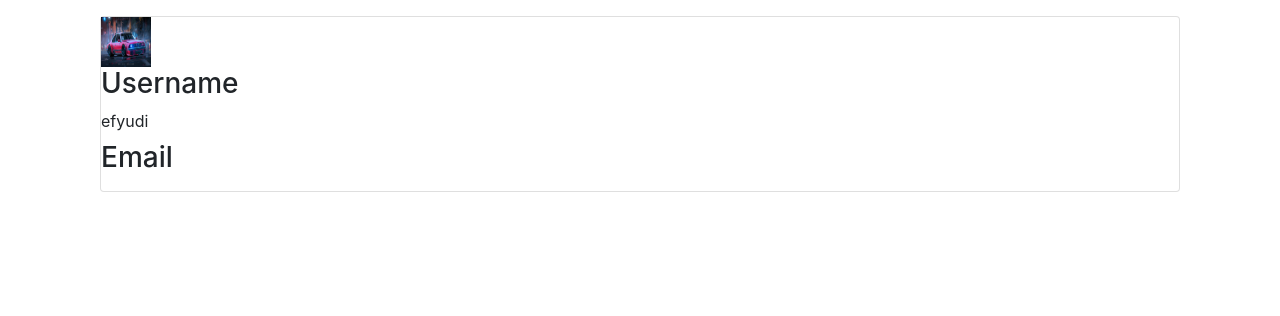
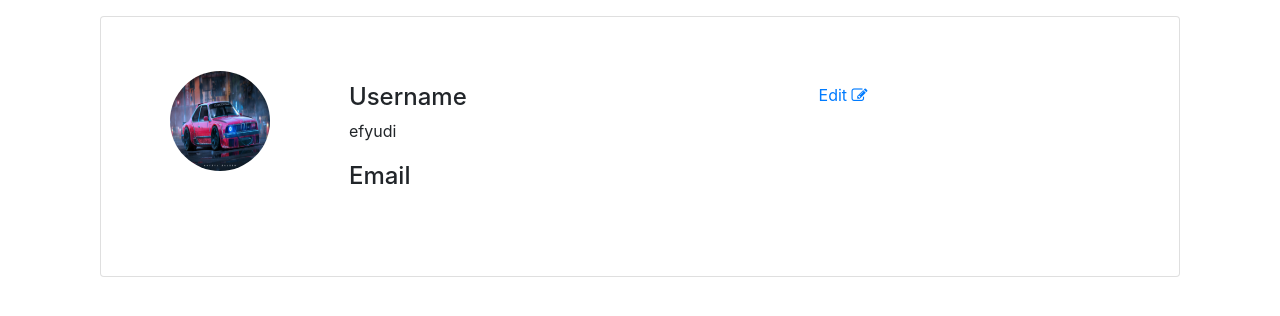
Before and after one commit to efyudi/blogapplication, a Django app: page /user/profile/1 in a window 1280 px wide. Shown: the part 70-386 px from the top of the page. Run offline with Django 3.2, Linux system fonts and the light colour scheme; a user stored in the database is signed in; data comes from the database, SQL or seed files in the repository; both versions use the stored data as it was after the commit; some libraries are stand-ins or nearby versions.

Commit message:
Profile Added, Profile Updation Added

```diff
--- a/blog/templates/blog/base.html
+++ b/blog/templates/blog/base.html
@@ -10,17 +10,18 @@
 
     <link rel="stylesheet" href="https://maxcdn.bootstrapcdn.com/bootstrap/4.0.0/css/bootstrap.min.css" integrity="sha384-Gn5384xqQ1aoWXA+058RXPxPg6fy4IWvTNh0E263XmFcJlSAwiGgFAW/dAiS6JXm" crossorigin="anonymous">
 
-
 </head>
 <body>
 
     <nav class="navbar">
         <div class="container navbar_bg">
-            <h2 class="navbar_heading pt-2">BlogAway</h2>
+            <a class="home_link" href="{% url 'blog_home' %}"><h2 class="navbar_heading pt-2">BlogAway</h2></a>
             <div class="nav_btns">
                 {% if user.is_authenticated %}
                     <a class='btn profile_btn' href="{% url 'user_profile' user.pk %}">Profile</a>
                     <a class='btn logout_btn' href="{% url 'user_logout' %}">Logout</a>
+                {% else %}
+                    <a class='btn logout_btn' href="{% url 'user_login' %}">Login</a>
                 {% endif %}
             </div>
 
@@ -39,6 +40,7 @@
     </div>
 
     <script src="https://ajax.googleapis.com/ajax/libs/jquery/3.5.1/jquery.min.js"></script>
+    <script src='https://kit.fontawesome.com/a076d05399.js' crossorigin='anonymous'></script>
     {% block javascript %}
     {% endblock %}
     <link rel='stylesheet' type='text/css' media='screen' href='{% static "main.css" %}'>
--- a/static/main.css
+++ b/static/main.css
@@ -2,8 +2,13 @@
     background-color: rgb(38, 203, 212);
 }
 
+.home_link{
+    text-decoration: none;
+}
+
 .navbar_heading{
     color: white;
+    text-decoration: none;
 }
 
 .nav_btns{
@@ -36,8 +41,23 @@
     padding: 5%;
 }
 
+.user_image {
+    float: left;
+    border-radius: 50%;
+}
 
+.main_content{
+    width: 100%;
+    padding-left: 20%;
+}
 
+.profile_heading{
+    margin-top: 2%;
+}
+
+.edit_btn{
+    float: right;
+}
 /*ON HOVER*/
 
 .login_link:hover, .register_link:hover{
--- a/users/apps.py
+++ b/users/apps.py
@@ -4,3 +4,6 @@ from django.apps import AppConfig
 class UsersConfig(AppConfig):
     default_auto_field = 'django.db.models.BigAutoField'
     name = 'users'
+
+    def ready(self):
+        import users.signals
--- a/users/forms.py
+++ b/users/forms.py
@@ -1,6 +1,8 @@
 from django import forms
 from django.contrib.auth.forms import UserCreationForm
-from django.contrib.auth.forms import User
+from django.contrib.auth.models import User
+
+from .models import Profile
 
 
 class CustomUserRegisterForm(UserCreationForm):
--- a/users/templates/users/base.html
+++ b/users/templates/users/base.html
@@ -8,6 +8,7 @@
     <meta name='viewport' content='width=device-width, initial-scale=1'>
 
     <link rel="stylesheet" href="https://maxcdn.bootstrapcdn.com/bootstrap/4.0.0/css/bootstrap.min.css" integrity="sha384-Gn5384xqQ1aoWXA+058RXPxPg6fy4IWvTNh0E263XmFcJlSAwiGgFAW/dAiS6JXm" crossorigin="anonymous">
+    <link rel="stylesheet" href="https://cdnjs.cloudflare.com/ajax/libs/font-awesome/4.7.0/css/font-awesome.min.css">
     <link rel='stylesheet' type='text/css' media='screen' href='{% static "main.css" %}'>
 
 </head>
@@ -15,11 +16,13 @@
 
     <nav class="navbar">
         <div class="container navbar_bg">
-            <h2 class="navbar_heading pt-2">BlogAway</h2>
+            <a class="home_link" href="{% url 'blog_home' %}"><h2 class="navbar_heading pt-2">BlogAway</h2></a>
             <div class="nav_btns">
                 {% if user.is_authenticated %}
                     <a class='btn profile_btn' href="#">Profile</a>
                     <a class='btn logout_btn' href="{% url 'user_logout' %}">Logout</a>
+                {% else %}
+                    <a class='btn logout_btn' href="{% url 'user_login' %}">Login</a>
                 {% endif %}
             </div>
 
--- a/users/templates/users/profile.html
+++ b/users/templates/users/profile.html
@@ -3,11 +3,20 @@
 {% block content %}
     <div class="container">
         <div class="card">
-            <img class="user_image" src="{{ user.profile.profile_pic.url }}" width="50" height="50">
-            <h3 class="profile_heading">Username</h3>
-            <label>{{ user.username }}</label>
-            <h3 class="profile_heading">Email</h3>
-            <label>{{ user.email }}</label>
+            <div class="card_content">
+                <div class="col-xl-3">
+                    <img class="user_image" src="{{ user.profile.profile_pic.url }}" width="100" height="100">
+                </div>
+                <div class="col-xl-9 main_content">
+                    <a class="edit_btn" href="{% url 'update_profile' user.id %}">Edit <i class="fa fa-edit"></i></a>
+
+                    <h4 class="profile_heading">Username</h4>
+                    <label>{{ user.username }}</label>
+
+                    <h4 class="profile_heading">Email</h4>
+                    <label>{{ user.email }}</label>
+                </div>
+            </div>
         </div>
     </div>
 {% endblock %}
--- a/users/templates/users/user_register.html
+++ b/users/templates/users/user_register.html
@@ -12,7 +12,7 @@
             {{ form|crispy }}
         </fieldset>
         <fieldset class="form_btns mt-4">
-            <button class="btn register_btn" type="submit">Register</button>
+            <button class="btn register_btn" type="submit">Next</button>
             <label class="user_guide">Already registered? <a class="login_link" href="{% url 'user_login' %}">Login</a></label>
         </fieldset>
     </form>
--- a/users/urls.py
+++ b/users/urls.py
@@ -1,11 +1,13 @@
 from django.urls import path
 from django.contrib.auth import views as auth_views
 
-from .views import UserRegister, ProfileDetailView
+from .views import UserRegister, ProfileDetailView, ProfileUpdateView
+from .forms import CustomUserRegisterForm
 
 urlpatterns = [
     path('register/', UserRegister.as_view(), name='user_register'),
     path('login/', auth_views.LoginView.as_view(template_name='users/user_login.html'), name='user_login'),
     path('logout/', auth_views.LogoutView.as_view(template_name='users/user_logout.html'), name='user_logout'),
     path('profile/<int:pk>', ProfileDetailView.as_view(), name='user_profile'),
+    path('profile/update/<int:pk>', ProfileUpdateView.as_view(), name='update_profile'),
 ]
--- a/users/views.py
+++ b/users/views.py
@@ -1,10 +1,12 @@
 from django.contrib import messages
 from django.contrib.auth.forms import User
 from django.contrib.auth.mixins import LoginRequiredMixin
-from django.views.generic import FormView, DetailView
+from django.views.generic import FormView, DetailView, UpdateView
 from django.shortcuts import render, reverse
+from django.urls import reverse_lazy
 
 from .forms import CustomUserRegisterForm
+from .models import Profile
 
 
 class UserRegister(FormView):
@@ -17,9 +19,22 @@ class UserRegister(FormView):
         return super().form_valid(form)
 
     def get_success_url(self):
-        return reverse('user_login')
+        return reverse('register_profile')
 
 
 class ProfileDetailView(LoginRequiredMixin, DetailView):
     template_name = 'users/profile.html'
     model = User
+
+
+class ProfileUpdateView(LoginRequiredMixin, UpdateView):
+    model = Profile
+    template_name = 'users/update_profile.html'
+    fields = ["profile_pic", "bio"]
+
+    def form_valid(self, form):
+        messages.success(self.request, "Profile updated successfully!")
+        return super().form_valid(form)
+
+    def get_success_url(self):
+        return reverse('user_profile', kwargs={"pk":self.request.user.id})
```
Also changed, not shown: users/signals.py (added, +17 -0 lines), users/templates/users/update_profile.html (added, +16 -0 lines), db.sqlite3, media/default.jpg (added), media/profile_pics/Incolumn_1920x1080.jpg (added), media/profile_pics/dusk_by_guweiz-d9rg3pz.jpg (added), media/profile_pics/khyzyl-saleem-stanceworks615.jpg (added), media/profile_pics/lamp_electricity_glass_115710_1920x1080.jpg (added), media/profile_pics/lines_light_dark_115947_2560x1024.jpg (added).
